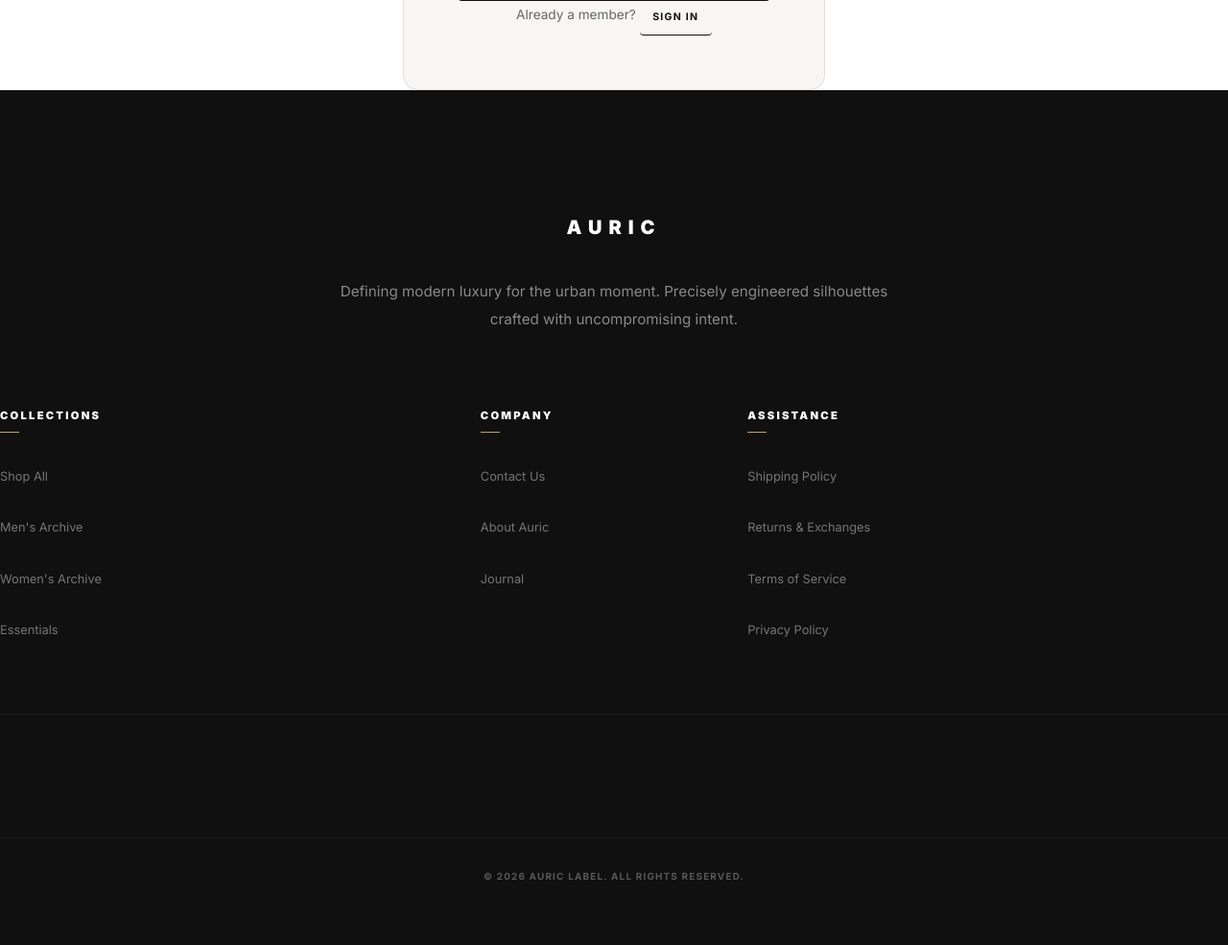
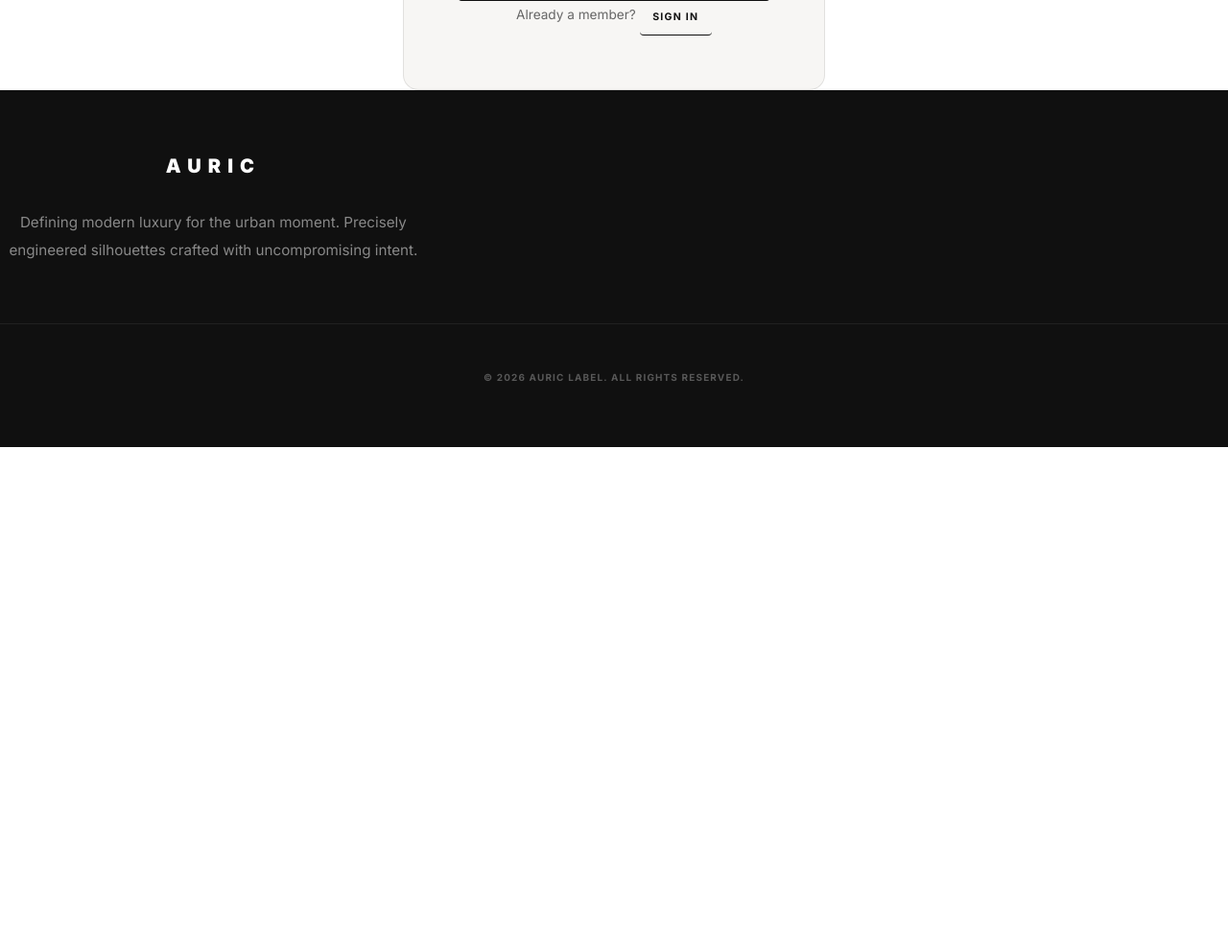
Before and after one commit to arjunbabu9656/auric-ecommerce, a Django app: page /accounts/register/ in a window 1280 px wide. Shown: the part 972-1957 px from the top of the page at 96% size. After the commit the page ends 1438 px from the top, so only its background shows below. Run offline with Django 5.2, Linux system fonts and the light colour scheme; data that the repository does not hold is empty; some web fonts are replaced.

Commit message:
UI: Finalized Ultra-Minimalist Footer with absolute centering and 5px padding

```diff
--- a/static/css/styles.css
+++ b/static/css/styles.css
@@ -146,35 +146,19 @@ h1, h2, h3, h4 { font-weight: 700; line-height: 1.1; letter-spacing: -0.025em; }
   background: rgba(255,255,255,0.25);
 }
 
-/* ── Scrolled: frosted glass, dark text ── */
-.header--scrolled {
-  background: rgba(255, 255, 255, 0.94);
-  backdrop-filter: blur(20px) saturate(180%);
-  -webkit-backdrop-filter: blur(20px) saturate(180%);
-  box-shadow: 0 1px 0 rgba(0,0,0,0.07), 0 4px 24px rgba(0,0,0,0.06);
-}
-.header--scrolled .logo { color: var(--dark); }
-.header--scrolled .nav__link { color: var(--dark); }
-/* ════════════════════════════════════
-   FOOTER: Luxe Dark Redesign
+/* ── Scrolled/* ════════════════════════════════════
+   FOOTER: Ultra-Minimalist Polish
    ════════════════════════════════════ */
 .footer {
   background: #080808;
   color: var(--white);
-  padding: 8rem 0 4rem;
+  padding: 4rem 0;
   border-top: 1px solid rgba(255,255,255,0.05);
 }
 
 .footer__top {
-  display: grid;
-  grid-template-columns: repeat(3, 1fr);
-  gap: 5rem;
-  margin-bottom: 8rem;
-}
-
-.footer__brand {
-  grid-column: 1 / -1;
-  margin-bottom: 1rem;
+  text-align: center;
+  margin-bottom: 2rem;
 }
 
 .footer__brand .logo {
@@ -182,7 +166,7 @@ h1, h2, h3, h4 { font-weight: 700; line-height: 1.1; letter-spacing: -0.025em; }
   letter-spacing: 0.35em;
   font-weight: 950;
   display: block;
-  margin-bottom: 2rem;
+  margin-bottom: 1.5rem;
   color: var(--white);
   text-align: center;
 }
@@ -194,56 +178,12 @@ h1, h2, h3, h4 { font-weight: 700; line-height: 1.1; letter-spacing: -0.025em; }
   max-width: 600px;
   margin: 0 auto;
   text-align: center;
-  padding: 5px;
-}
-
-.footer__title {
-  font-size: 0.7rem;
-  text-transform: uppercase;
-  letter-spacing: 0.2em;
-  font-weight: 900;
-  color: var(--white);
-  margin-bottom: 2.5rem;
-  display: block;
-  position: relative;
-}
-
-.footer__title::after {
-  content: '';
-  position: absolute;
-  bottom: -0.5rem;
-  left: 0;
-  width: 20px;
-  height: 1px;
-  background: var(--gold);
-}
-
-.footer__links {
-  list-style: none;
-  padding: 0;
-  margin: 0;
-}
-
-.footer__links li {
-  margin-bottom: 1.25rem;
-}
-
-.footer__links a {
-  font-size: 0.88rem;
-  color: rgba(255,255,255,0.4);
-  transition: all 0.4s var(--ease);
-  display: inline-block;
-}
-
-.footer__links a:hover {
-  color: var(--white);
-  transform: translateX(6px);
+  padding: 5px; /* User requested 5px padding */
 }
 
 /* Footer Bottom Bar */
 .footer__bottom {
-  padding-top: 4rem;
-  border-top: 1px solid rgba(255,255,255,0.05);
+  padding-top: 1rem;
   display: flex;
   justify-content: center;
   align-items: center;
@@ -255,22 +195,10 @@ h1, h2, h3, h4 { font-weight: 700; line-height: 1.1; letter-spacing: -0.025em; }
   font-weight: 700;
   text-transform: uppercase;
   letter-spacing: 0.12em;
+  text-align: center;
 }
 
 /* Responsive Footer Polish */
-@media (max-width: 1100px) {
-  .footer__top { gap: 3rem; }
-}
-
-@media (max-width: 900px) {
-  .footer { padding: 6rem 0 3rem; }
-  .footer__top {
-    grid-template-columns: 1fr 1fr;
-    gap: 4rem;
-    margin-bottom: 5rem;
-  }
-}
-
 @media (max-width: 480px) {
   .footer { padding: 5rem 0 3rem; }
   .footer__top {
--- a/templates/base.html
+++ b/templates/base.html
@@ -109,43 +109,14 @@
     <!-- Footer -->
     <footer class="footer">
         <div class="container">
-            <div class="footer__top">
-                <div class="footer__brand" style="text-align: center; width: 100%; grid-column: 1 / -1;">
+            <div class="footer__top" style="text-align: center;">
+                <div class="footer__brand">
                     <a href="{% url 'homepage' %}" class="logo">AURIC</a>
                     <p class="footer__desc">Defining modern luxury for the urban moment. Precisely engineered silhouettes crafted with uncompromising intent.</p>
                 </div>
-
-                <div class="footer__col">
-                    <span class="footer__title">Collections</span>
-                    <ul class="footer__links">
-                        <li><a href="{% url 'product_list' %}">Shop All</a></li>
-                        <li><a href="{% url 'product_list' %}?category=men">Men's Archive</a></li>
-                        <li><a href="{% url 'product_list' %}?category=women">Women's Archive</a></li>
-                        <li><a href="{% url 'product_list' %}?category=essentials">Essentials</a></li>
-                    </ul>
-                </div>
-
-                <div class="footer__col">
-                    <span class="footer__title">Company</span>
-                    <ul class="footer__links">
-                        <li><a href="{% url 'contact' %}">Contact Us</a></li>
-                        <li><a href="#">About Auric</a></li>
-                        <li><a href="#">Journal</a></li>
-                    </ul>
-                </div>
-
-                <div class="footer__col">
-                    <span class="footer__title">Assistance</span>
-                    <ul class="footer__links">
-                        <li><a href="#">Shipping Policy</a></li>
-                        <li><a href="#">Returns & Exchanges</a></li>
-                        <li><a href="#">Terms of Service</a></li>
-                        <li><a href="#">Privacy Policy</a></li>
-                    </ul>
-                </div>
             </div>
 
-            <div class="footer__bottom" style="justify-content: center;">
+            <div class="footer__bottom" style="justify-content: center; border-top: none; padding-top: 1rem;">
                 <div class="footer__legal">
                     &copy; 2026 AURIC LABEL. ALL RIGHTS RESERVED.
                 </div>
```
